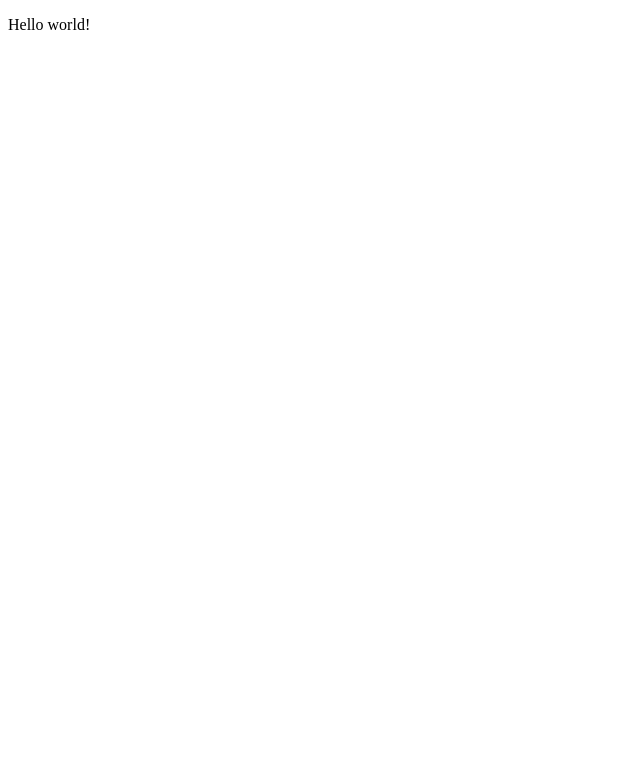
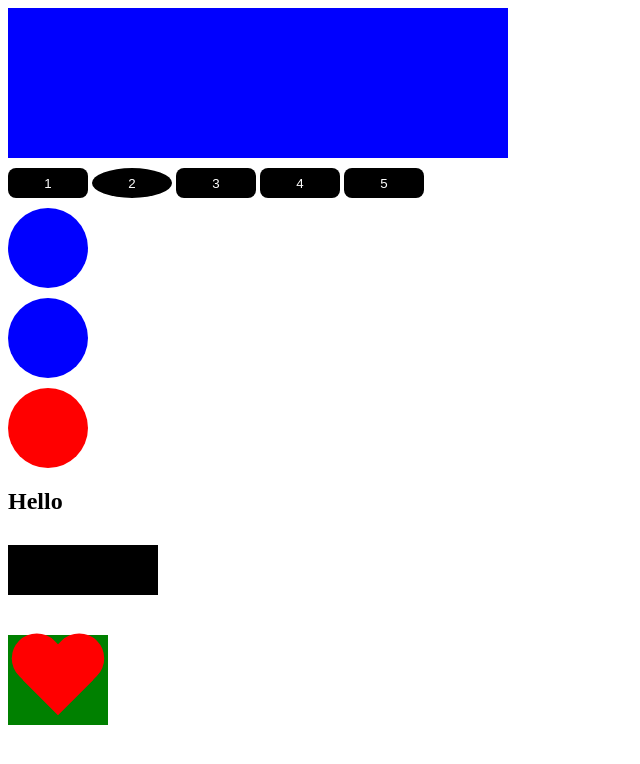
Before and after one commit to XeqtR4z/project1, a plain HTML site: page index.html in a window 1280 px wide. Shown: the whole page, without its empty margins (0-640 px from the left). Drawn offline with Linux system fonts and the light colour scheme.

Commit message:
лекции 25-29

```diff
--- /dev/null
+++ b/css/style.css
@@ -0,0 +1,78 @@
+.box {
+  width: 150px;
+  height: 150px;
+  background-color: red;
+}
+button {
+	width: 80px;
+	height: 30px;
+	margin-top: 10px;
+	border: none;
+	border-radius: 8px;
+	background-color: #000;
+	color: #fff;
+	cursor: pointer;
+	outline: none;
+}
+
+.circle {
+	width: 80px;
+	height: 80px;
+	background-color: blue;
+	display: block;
+	margin-top: 10px;
+	border-radius: 100%;
+}
+
+.heart {
+	display: inline-block;
+    position: relative;
+    width: 100px;
+    height: 90px;
+    margin-top: 10px;
+}
+.heart:before,
+.heart:after {
+    position: absolute;
+    content: "";
+    left: 50px;
+    top: 0;
+    width: 50px;
+    height: 80px;
+    background: red;
+    -moz-border-radius: 50px 50px 0 0;
+    border-radius: 50px 50px 0 0;
+    -webkit-transform: rotate(-45deg);
+       -moz-transform: rotate(-45deg);
+        -ms-transform: rotate(-45deg);
+         -o-transform: rotate(-45deg);
+            transform: rotate(-45deg);
+    -webkit-transform-origin: 0 100%;
+       -moz-transform-origin: 0 100%;
+        -ms-transform-origin: 0 100%;
+         -o-transform-origin: 0 100%;
+            transform-origin: 0 100%;
+}
+.heart:after {
+    left: 0;
+    -webkit-transform: rotate(45deg);
+       -moz-transform: rotate(45deg);
+        -ms-transform: rotate(45deg);
+         -o-transform: rotate(45deg);
+            transform: rotate(45deg);
+    -webkit-transform-origin: 100% 100%;
+       -moz-transform-origin: 100% 100%;
+        -ms-transform-origin: 100% 100%;
+         -o-transform-origin: 100% 100%;
+            transform-origin :100% 100%;
+}
+.black{
+	width: 150px;
+	height: 50px;
+	line-height: 50px;
+	text-align: center;
+	background-color: black;
+	margin-bottom: 30px;
+	margin-top: 30px;
+	color: #fff;
+}
--- a/index.html
+++ b/index.html
@@ -1,18 +1,30 @@
 <!DOCTYPE html>
 <html lang="en">
-<head>
-    <meta charset="UTF-8">
-    <meta http-equiv="X-UA-Compatible" content="IE=edge">
-    <meta name="viewport" content="width=device-width, initial-scale=1.0">
-    <title>Document</title>
-</head>
-<body>
+	<head>
+		<meta charset="utf-8">
+		<meta http-equiv="X-UA-Compatible" content="IE=edge">
+		<title>JavaScript</title>
+		<link rel="stylesheet" href="css/style.css">
+	</head>
+	<body>
+		<div class="box" id="box"></div>
+		<button>1</button>
+		<button>2</button>
+		<button>3</button>
+		<button>4</button>
+		<button>5</button>
 
-    <p onclick="">Hello world!</p>
+		<div class="circle"></div>
+		<div class="circle"></div>
+		<div class="circle"></div>
 
-    <!-- <script>
-        alert(1);
-    </script> -->
-    <script src="js/24Practicle.js"></script>
-</body>
+		<div class="wrapper">
+			<div class="heart"></div>
+			<div class="heart"></div>
+            <div class="heart"></div>
+
+		</div>
+
+		<script src="js/script_1.js"></script>
+	</body>
 </html>
--- /dev/null
+++ b/js/script_1.js
@@ -0,0 +1,38 @@
+"use strict";
+
+
+const box = document.getElementById('box');
+const buttons = document.getElementsByTagName('button');
+const circles = document.getElementsByClassName('circle');
+const hearts = document.querySelectorAll('.heart');
+const oneHeart = document.querySelector('.heart');
+const wrapper = document.querySelector('.wrapper');
+// box.style.backgroundColor = 'blue';
+// box.style.width = '500px';
+box.style.cssText = `background-color: blue; width: ${500}px`;
+buttons[1].style.borderRadius = '100%';
+circles[0].style.backgroundColor = 'red';
+// for(let i = 0; i < hearts.length; i++){
+//     hearts[i].style.backgroundColor = 'green';
+// }
+hearts.forEach(item=>{
+    item.style.backgroundColor = 'green';
+});
+const div = document.createElement('div');
+//const text = document.createTextNode('Тут был я');
+div.classList.add('black');
+//wrapper.append(div);
+//wrapper.prepend(div);
+//wrapper.appendChild(div);
+// hearts[0].after(div);
+// circles[0].remove();
+
+//document.body.append(div);
+wrapper.insertBefore(div,hearts[1]);
+wrapper.removeChild(hearts[1]);
+//hearts[0].replaceWith(circles[0]);
+wrapper.replaceChild(circles[0],hearts[0]);
+
+//div.innerHTML = `<h1>Hello World</h1>`;
+//div.textContent = "Hello";
+div.insertAdjacentHTML("beforebegin",`<h2>Hello</h2>`);
```
Also changed, not shown: js/script.js (+44 -0 lines), js/30Practicle.js (added).
